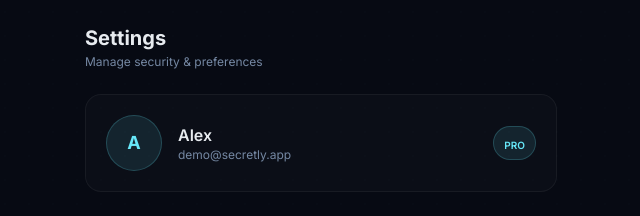
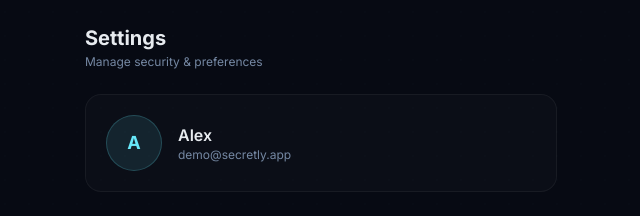
Before and after one commit to fauzansatriar/secretly-app, a Next.js app: page /settings in a window 1280 px wide. Shown: the top 216 px of the page, without its empty margins (319-959 px from the left). Built offline with nearby package versions, Linux system fonts and the light colour scheme.

Commit message:
remove: Pro plan status - all features now free for everyone

```diff
--- a/app/(dashboard)/settings/page.tsx
+++ b/app/(dashboard)/settings/page.tsx
@@ -166,9 +166,7 @@ export default function SettingsPage() {
           <h2 className="font-semibold">Alex</h2>
           <p className="text-xs text-muted-foreground">demo@secretly.app</p>
         </div>
-        <div className="px-2.5 py-1 rounded-full bg-cyan-glow/10 border border-cyan-glow/20">
-          <span className="text-[10px] font-semibold text-cyan-glow">PRO</span>
-        </div>
+
       </div>
 
       <div className="space-y-6 px-1">
--- a/lib/types.ts
+++ b/lib/types.ts
@@ -1,11 +1,8 @@
-export type Plan = "free" | "pro";
-
 export interface Profile {
   id: string;
   email: string;
   full_name: string | null;
   avatar_url: string | null;
-  plan: Plan;
   created_at: string;
   updated_at: string;
 }
@@ -47,8 +44,3 @@ export const DEFAULT_SETTINGS: AppSettings = {
   dark_mode: true,
   notifications_enabled: false,
 };
-
-export const PLAN_LIMITS = {
-  free: { passwords: 15 },
-  pro: { passwords: Infinity },
-} as const;
```
